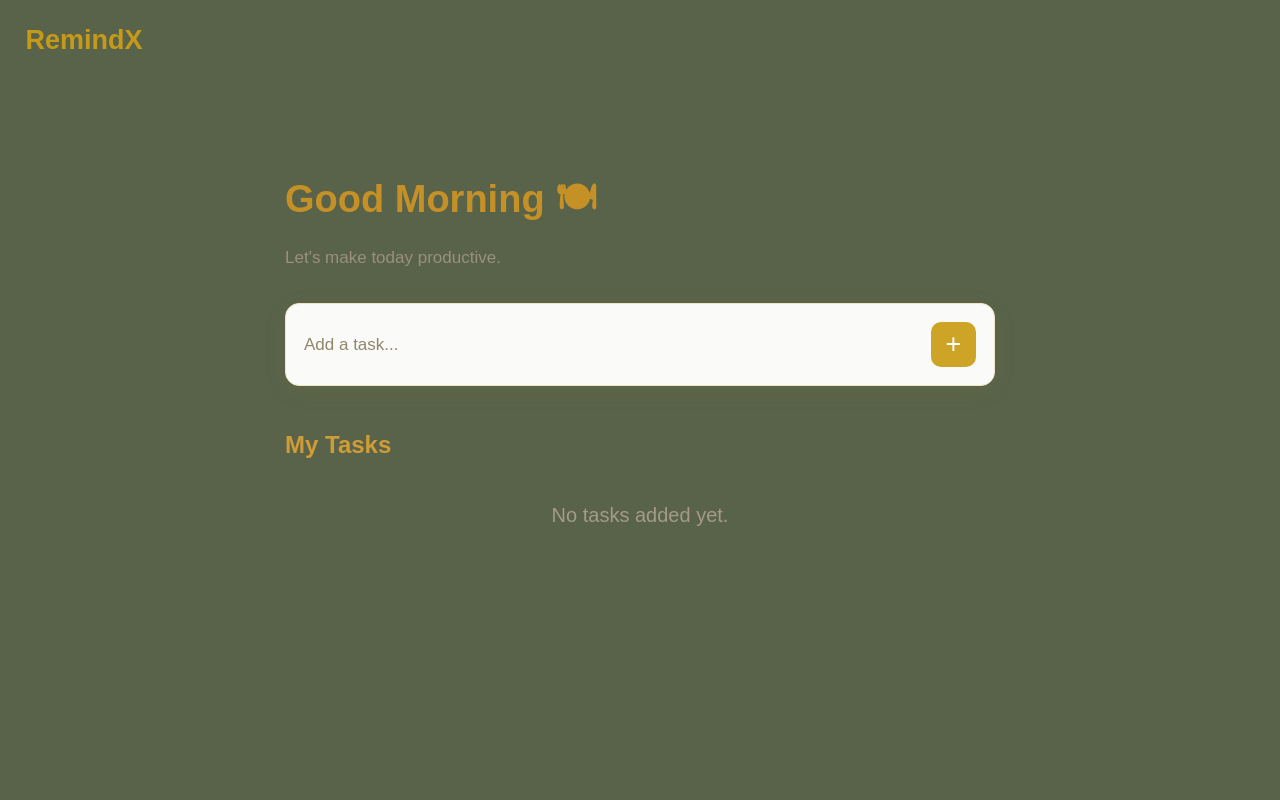
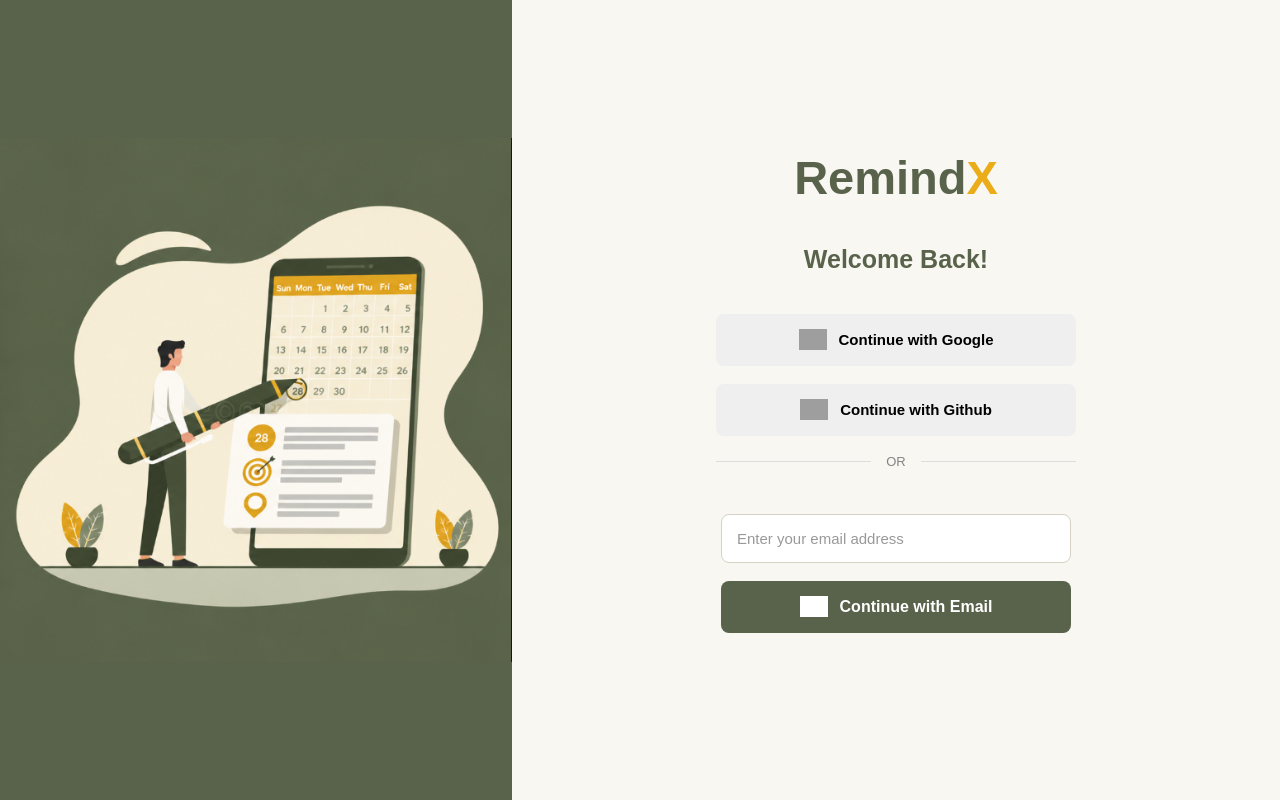
Before and after one commit to NiraliBaldaniya/RemindX, a Django app: page / in a window 1280 px wide. Run offline with Django 5.2, Linux system fonts and the light colour scheme; parts of the project's set-up code (start-up, migrations or seed data) failed here and were passed over; grey boxes are pictures that could not be loaded.

Commit message:
add email authentication files

```diff
--- a/myapp/__init__.py
+++ b/myapp/__init__.py
@@ -0,0 +1,3 @@
+import pymysql
+
+pymysql.install_as_MySQLdb()
--- a/myapp/urls.py
+++ b/myapp/urls.py
@@ -1,8 +1,9 @@
 from django.contrib import admin
-from django.urls import path
+from django.urls import path,include
 from reminder.views import home
+from reminder.views import login
 
 urlpatterns = [
     path('admin/', admin.site.urls),
-    path('',home)
+    path('', include('reminder.urls')),
 ]
--- a/reminder/static/css/auth.css
+++ b/reminder/static/css/auth.css
@@ -92,6 +92,10 @@ body {
     object-fit: contain;
 }
 
+.google-btn:hover {
+    background-color: rgb(216, 219, 219);
+}
+
 .github-btn {
     display: flex;
     align-items: center;
@@ -105,19 +109,29 @@ body {
     object-fit: contain;
 }
 
+.github-btn:hover {
+    background-color: rgb(216, 219, 219);
+}
+
 .email-btn {
     display: flex;
     align-items: center;
     justify-content: center;
     gap: 12px;
-    background-color: #d3aa42;
+    color: white;
+    font-size: 16px;
+    background-color: #59634b;
 }
-
 
 .email-btn img {
     width: 28px;
     height: 28px;
+    filter: brightness(0) invert(1);
     object-fit: contain;
+}
+
+.email-btn:hover {
+    background-color: #bd8d16;
 }
 
 .divider {
@@ -137,6 +151,31 @@ body {
     background-color: #ddd;
 }
 
+#emailForm {
+    width: 100%;
+    max-width: 350px;
+    margin-top: 25px;
+}
+
+#emailForm input {
+    width: 100%;
+    padding: 15px;
+    margin-bottom: 18px;
+    border: 1px solid #d5d2c5;
+    border-radius: 8px;
+    background-color: #ffffff;
+    font-size: 15px;
+    outline: none;
+    box-sizing: border-box;
+}
+
+#emailForm input:focus {
+    border-color: #59634b;
+}
+
+#emailForm input::placeholder {
+    color: #999999;
+}
 
 @media (max-width: 750px) {
 
--- a/reminder/templates/registration/login.html
+++ b/reminder/templates/registration/login.html
@@ -22,30 +22,63 @@
             <h1>Remind<span>X</span></h1>
             <h2>Welcome Back!</h2>
 
-            <div class="login-options">
+            <div class="login-options" id="loginOptions">
                 <button class="login-btn google-btn">
                     <img src="https://www.gstatic.com/firebasejs/ui/2.0.0/images/auth/google.svg" alt="Google Logo">
                     Continue with Google
                 </button>
 
                 <button class="login-btn github-btn" type="button">
-                     <img src="https://cdn.jsdelivr.net/gh/devicons/devicon@latest/icons/github/github-original.svg" alt="GitHub Logo">
+                    <img src="https://cdn.jsdelivr.net/gh/devicons/devicon@latest/icons/github/github-original.svg"
+                        alt="GitHub Logo">
                     Continue with Github
                 </button>
 
                 <div class="divider">
                     <span>OR</span>
                 </div>
+            </div>
 
-                <button class="login-btn email-btn" type="button" onclick="showEmailForm()">
-                     <img src="https://cdn.jsdelivr.net/npm/@fortawesome/fontawesome-free@6/svgs/solid/envelope.svg"  alt="Email" >
-                    Continue with Email
-                </button>
-            </div>
+            <form id="emailForm" method="POST">
+                {% csrf_token %}
+
+                <input type="email" name="email" placeholder="Enter your email address" required>
+
+                <button class="login-btn email-btn" type="submit">
+                    <img src="https://cdn.jsdelivr.net/npm/@fortawesome/fontawesome-free@6/svgs/solid/envelope.svg" alt="Email">Continue with Email</button>
+
+            </form>
 
         </div>
     </div>
 
 </body>
 
+<script>
+
+    const form = document.getElementById("emailForm");
+
+    form.addEventListener("submit", async function(event) {
+
+    event.preventDefault();
+
+    const csrfToken = document.querySelector("[name=csrfmiddlewaretoken]").value;
+    const formData = new FormData(form);
+
+        const response = await fetch("/email_login/", {
+            method: "POST",
+            headers: {
+                "X-CSRFToken": csrfToken
+            },
+            body: formData
+        });
+
+        const data = await response.json();
+        if (response.ok && data.success) {
+                console.log(data)
+        }
+    })
+
+</script>
+
 </html>
--- /dev/null
+++ b/reminder/urls.py
@@ -0,0 +1,7 @@
+from django.urls import path
+from . import views
+
+urlpatterns = [
+    path('', views.login, name='login'),
+    path('email_login/',views.email_login,name="emaillogin"),
+]
--- a/reminder/views.py
+++ b/reminder/views.py
@@ -1,4 +1,37 @@
 from django.shortcuts import render
+from django.views.decorators.http import require_POST
+from django.http import JsonResponse
+from .models import EmailOTP
+from secrets import randbelow
+from django.utils import timezone
+from datetime import timedelta
+from django.contrib.auth.hashers import make_password
 
 def home(request):
     return render(request,'index.html')
+
+def login(request):
+    return render(request,'registration/login.html')
+
+@require_POST
+def email_login(request):
+
+    email = request.POST.get('email')
+    if not email:
+        return JsonResponse({
+            'error': 'Email is required'
+            }, status=400)
+
+    otp = str(randbelow(900000)+ (100000))
+
+    expires_at = timezone.now() + timedelta(minutes=5)
+
+    EmailOTP.objects.create(
+        email=email,
+        otp_hash = make_password(otp),
+        expires_at = expires_at
+    )
+
+    return JsonResponse({
+        'success': True
+        })
```
Also changed, not shown: myapp/settings.py (+11 -3 lines), reminder/models.py (+11 -0 lines), reminder/migrations/0002_emailotp_alter_task_id.py (added), reminder/static/images/1.PNG (added).
